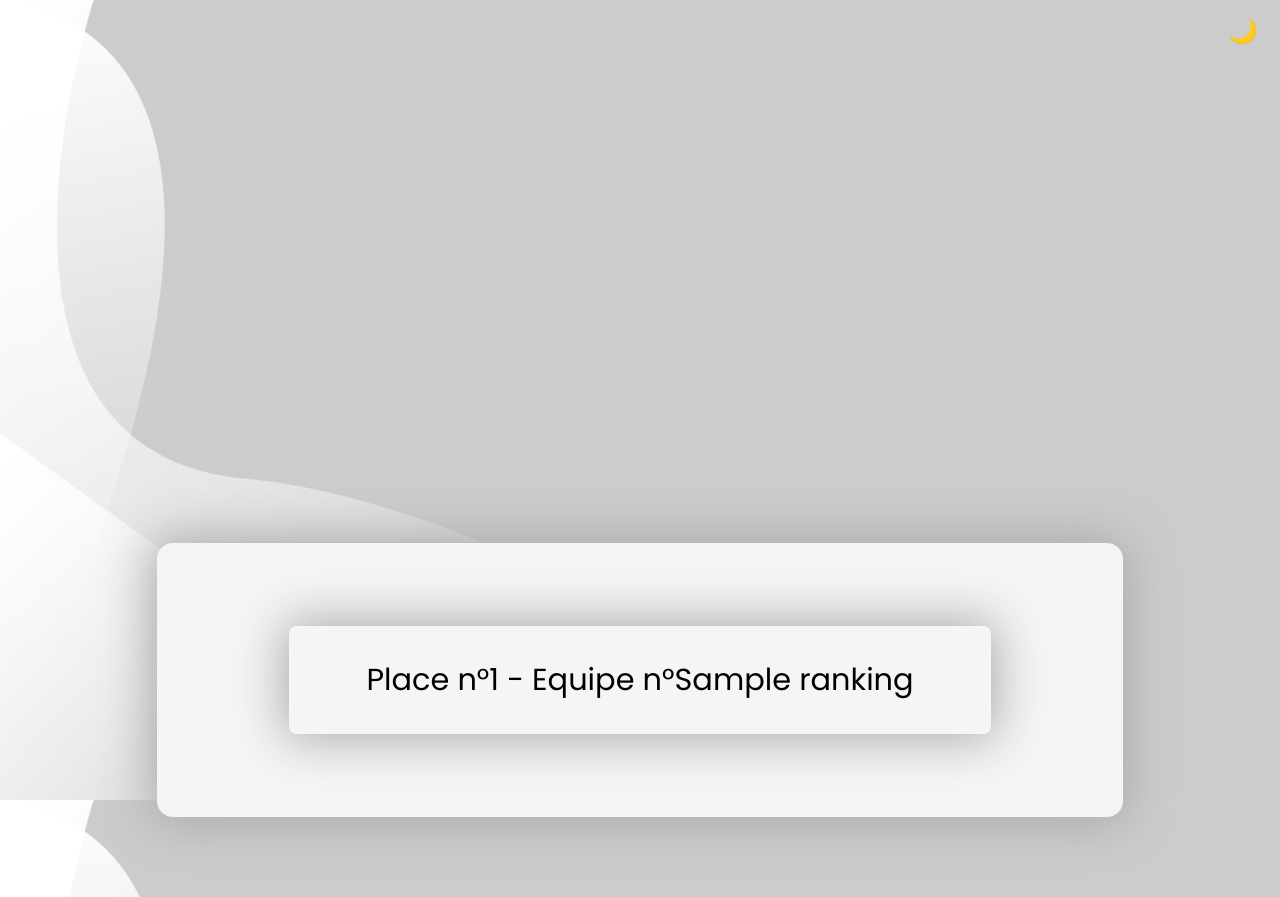
After one commit to julianoMa/BelotePlus, a Flask app: template templates/leaderboard.html in a window 1280 px wide. The commit adds this page. Run offline with Flask 3, Linux system fonts and the light colour scheme; the template is opened without the code that fills it: most values are stand-ins (such as "Sample title", 1, 10 or a date in 2020).

Commit message:
finished ranking. will do the window that players will see

```diff
--- a/app.py
+++ b/app.py
@@ -26,6 +26,8 @@ def tournaments():
                 return redirect(url_for("teams", tournament=tournament_name))
             elif step == 1 or step == 2 or step == 3 or step == 4:
                 return redirect(url_for("rounds", tournament=tournament_name, round=step))
+            else:
+                return redirect(url_for("ranking", tournament=tournament_name))
 
         elif action == "delete":
             delete_tournament(tournament_name)
@@ -77,7 +79,7 @@ def teams():
 
             update_step(tournament_name, 1)
 
-            return redirect(url_for("rounds", tournament=tournament_name))
+            return redirect(url_for("rounds", tournament=tournament_name, round=1))
 
     teams_list = get_teams(tournament)
     teams = []
@@ -89,8 +91,6 @@ def teams():
 
 @app.route("/rounds", methods=["GET", "POST"])
 def rounds():
-    current_round = request.args.get("round")
-
     if request.method == "POST":
         points1 = request.form.getlist("points1[]")
         points2 = request.form.getlist("points2[]")
@@ -99,17 +99,22 @@ def rounds():
         tournament_name = request.form.get("tournament")
         total_rounds = get_rounds(tournament_name)
 
-        clear_points()
-        process_points(current_round, points1, points2)
+        process_points(tournament_name, current_round, points1, points2)
 
         current_round = int(current_round) + 1
 
-        if current_round > total_rounds:
-            return # leaderboard
+        update_step(tournament_name, current_round)
+
+        if int(current_round) > int(total_rounds):
+            return redirect(url_for("ranking", tournament=tournament_name))
 
         return redirect(url_for("rounds", tournament=tournament_name, round=current_round))
 
+
+    current_round = request.args.get("round")
+
     tournament_name = request.args.get("tournament")
+    total_rounds = get_rounds(tournament_name)
     check = check_repartition(tournament_name)
     r = []
 
@@ -123,6 +128,9 @@ def rounds():
             teams = ast.literal_eval(teams)
         r.append({"table": table, "team1": teams[0], "team2": teams[1], "round": cround})
 
+    if int(current_round) > int(total_rounds):
+        return redirect(url_for("ranking", tournament=tournament_name))
+
     return render_template("concours.html", tournament=tournament_name, round=current_round, repartition=r)
 
 @app.route("/edit-scores", methods=["GET", "POST"])
@@ -131,7 +139,11 @@ def editscores():
 
 @app.route("/ranking", methods=["GET", "POST"])
 def ranking():
-    return True
+    tournament_name = request.args.get("tournament")
+
+    ranking = generate_leaderboard(tournament_name)
+
+    return render_template("leaderboard.html", tournament=tournament_name, ranking=ranking)
 
 @app.route("/archives", methods=["GET", "POST"])
 def archives():
--- /dev/null
+++ b/static/css/ranking.css
@@ -0,0 +1,26 @@
+.container {
+    flex-direction: column;
+    align-items: center;
+
+    margin-top: 40rem;
+    margin-bottom: 5rem;
+    gap: 15px;
+
+    width: 50rem;
+
+    font-size: 1.9rem;
+}
+
+.rank {
+    border-width: 0.1rem;
+    border-style: solid;
+    border-color: var(--bg-color);
+    border-radius: 0.5rem;
+    box-shadow: 0px 0px 50px 5px var(--bg-color-shadow);
+
+    padding: 30px;
+
+    width: 40rem;
+
+    text-align: center;
+}
--- a/templates/concours.html
+++ b/templates/concours.html
@@ -4,7 +4,7 @@
 <head>
     <meta charset="UTF-8">
     <meta name="viewport" content="width=device-width, initial-scale=1.0">
-    <title>BelotePlus - Concours</title>
+    <title>BelotePlus - Partie n°{{ round }}</title>
 
     <link rel="preload" href="{{ url_for('static', filename='fonts/Poppins-Regular.woff2') }}" as="font" type="font/woff2" crossorigin>
 
--- /dev/null
+++ b/templates/leaderboard.html
@@ -0,0 +1,32 @@
+<!DOCTYPE html>
+<html lang="fr">
+
+<head>
+    <meta charset="UTF-8">
+    <meta name="viewport" content="width=device-width, initial-scale=1.0">
+    <title>BelotePlus - Accueil</title>
+
+    <link rel="preload" href="{{ url_for('static', filename='fonts/Poppins-Regular.woff2') }}" as="font" type="font/woff2" crossorigin>
+
+    <link rel="icon" type="image/png" href="{{ url_for('static', filename='img/icon.png') }}" />
+
+    <link rel="stylesheet" href="{{ url_for('static', filename='css/base.css') }}">
+    <link rel="stylesheet" href="{{ url_for('static', filename='css/ranking.css') }}">
+
+</head>
+
+<body>
+    <main>
+        <button id="theme-toggle">🌙</button>
+
+        <div class="container">
+            {% for i in ranking %}
+                <div class="rank">Place n°{{ loop.index }} - Equipe n°{{ i }}</div>
+            {% endfor %}
+        </div>
+    </main>
+</body>
+
+</html>
+
+<script src="{{ url_for('static', filename='js/color-mode.js') }}"></script>
```
Also changed, not shown: utils/belote.py (+22 -6 lines), utils/db.py (+43 -9 lines), README.md, 1 other file.
